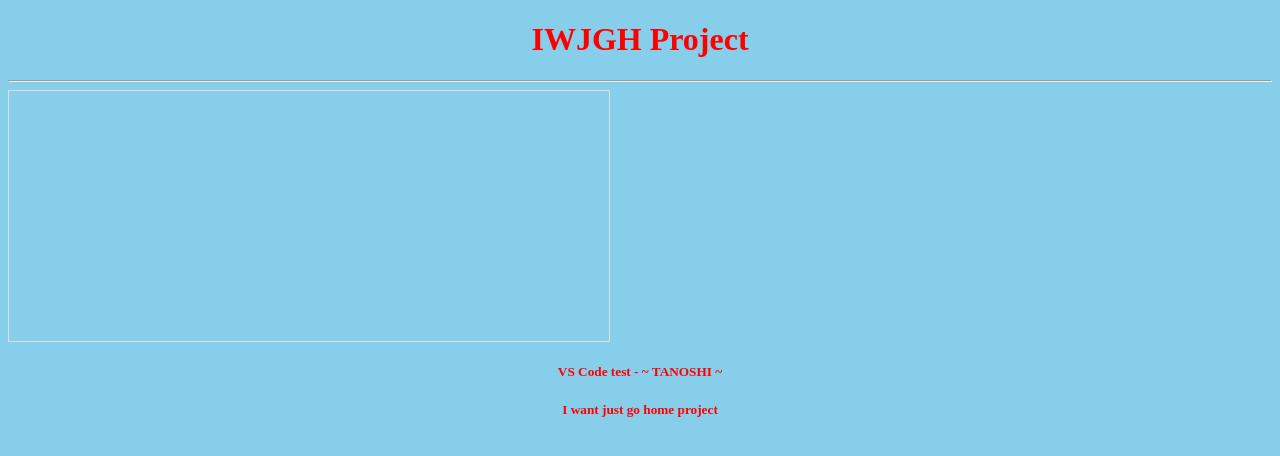
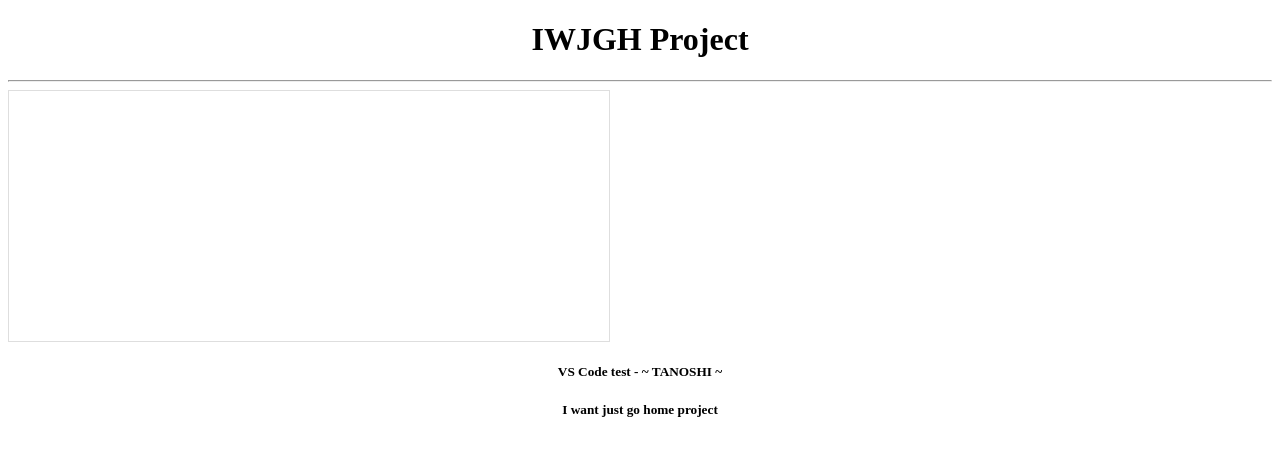
Before and after one commit to KwonHM/IJustWantGoHome, a PHP site: page / in a window 1280 px wide. Shown: the top 456 px of the page. Run offline with PHP 8.4, Linux system fonts and the light colour scheme.

Commit message:
하하 씹덕맛을 받아라

```diff
--- a/style/index.css
+++ b/style/index.css
@@ -3,8 +3,5 @@
     text-align: center;
 }
 body {
-    background: skyblue;
-    color: red;
-
     background-image: "https://github.com/skyaria2016/table/blob/master/img_theme/newgame/newgame.png?raw=true";
 }
```
